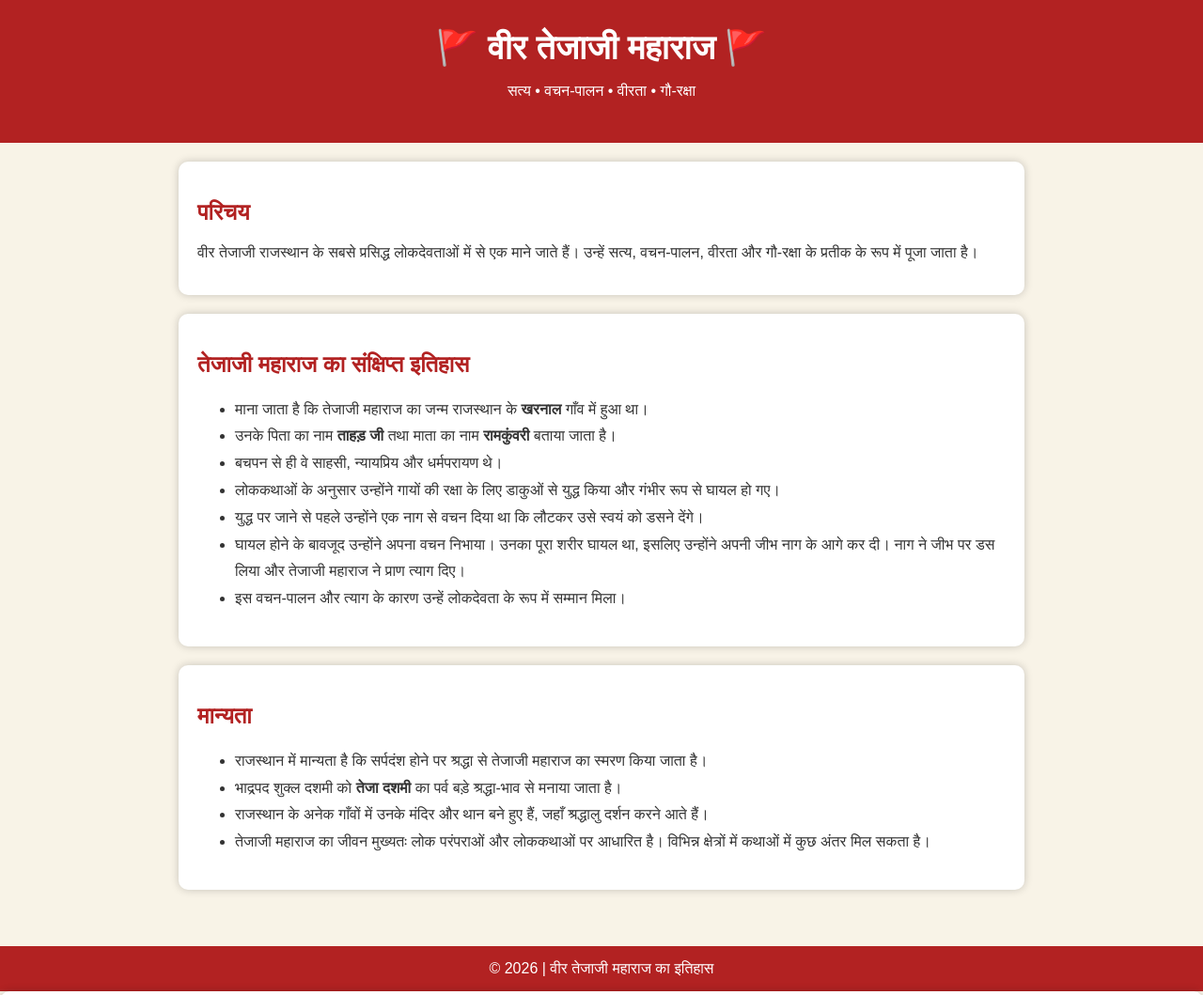
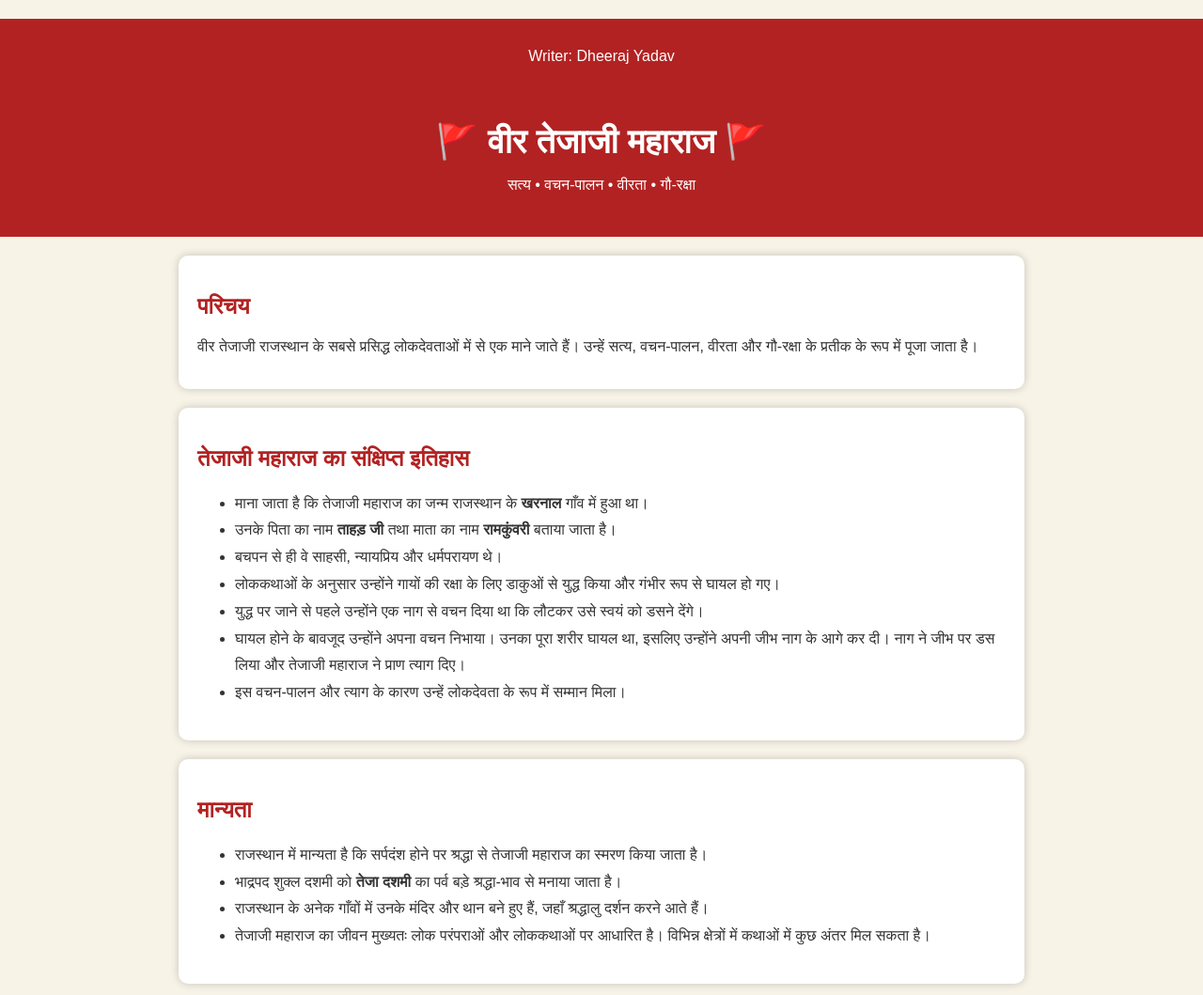
Before and after one commit to dheerajyadav1129-creator/Tejajii, a plain HTML site: page index.html in a window 1280 px wide. Shown: the top 1059 px of the page at 94% size. Drawn offline with Linux system fonts and the light colour scheme.

Commit message:
Update index.html

```diff
--- a/index.html
+++ b/index.html
@@ -1,3 +1,6 @@
+<footer>
+  <p>Writer: Dheeraj Yadav</p>
+</footer>
 <!DOCTYPE html>
 <html lang="hi">
 <head>
```
